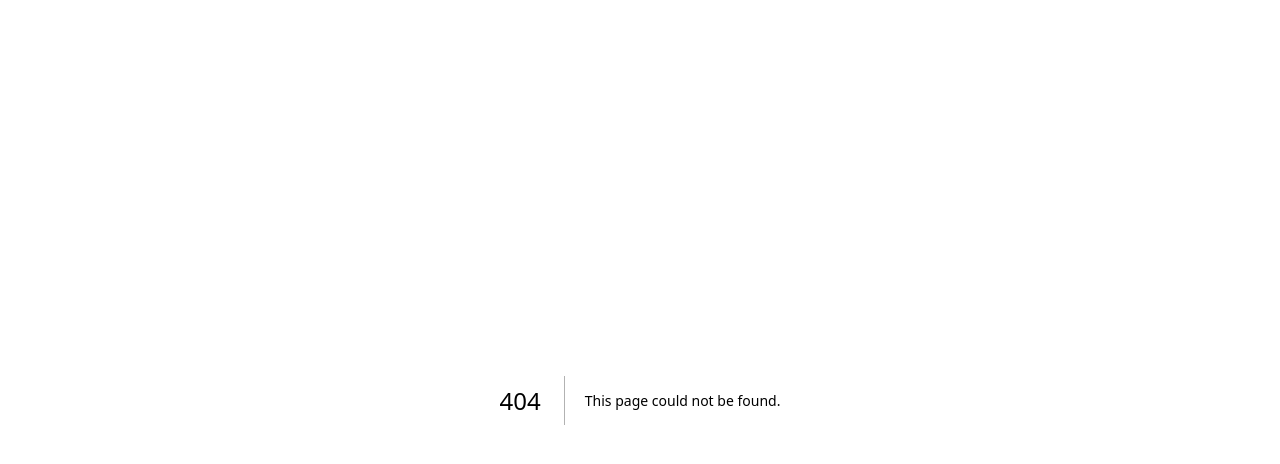
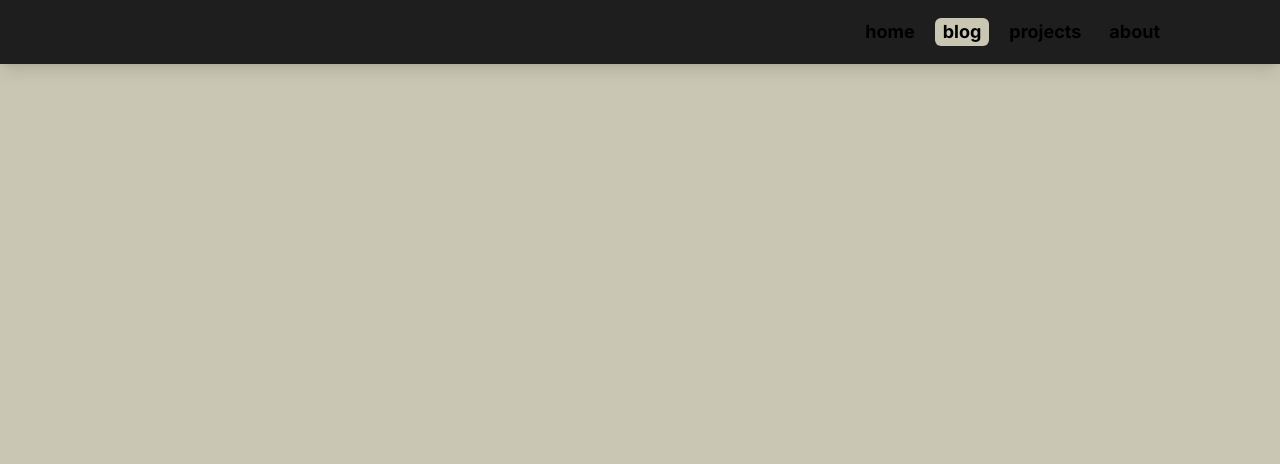
Before and after one commit to munozarturo/nerdyknacks.com, a Next.js app: page /blog in a window 1280 px wide. Before the commit this address had no page. Shown: the top 464 px of the page. Built offline with nearby package versions, Linux system fonts and the light colour scheme.

Commit message:
[ui] added skeleton

```diff
--- a/next.config.js
+++ b/next.config.js
@@ -1,4 +1,14 @@
 /** @type {import('next').NextConfig} */
-const nextConfig = {}
+const nextConfig = {
+    async redirects() {
+        return [
+            {
+                source: "/",
+                destination: "/home",
+                permanent: true,
+            },
+        ];
+    },
+}
 
 module.exports = nextConfig
--- /dev/null
+++ b/src/app/about/page.tsx
@@ -0,0 +1,3 @@
+export default function About() {
+    return <main className=""></main>;
+}
--- /dev/null
+++ b/src/app/blog/page.tsx
@@ -0,0 +1,3 @@
+export default function Blog() {
+    return <main className=""></main>;
+}
--- /dev/null
+++ b/src/app/home/page.tsx
@@ -0,0 +1,3 @@
+export default function Home() {
+    return <main className=""></main>;
+}
--- a/src/app/layout.tsx
+++ b/src/app/layout.tsx
@@ -1,7 +1,9 @@
 import "./globals.css";
 
+import Footer from "@/components/footer";
 import { Inter } from "next/font/google";
 import type { Metadata } from "next";
+import Navbar from "@/components/navbar";
 
 const inter = Inter({ subsets: ["latin"] });
 
@@ -14,7 +16,11 @@ export default function RootLayout({
 }) {
     return (
         <html lang="en">
-            <body className={inter.className}>{children}</body>
+            <body className={`w-screen ${inter.className} bg-primary`}>
+                <Navbar className="bg-secondary" />
+                {children}
+                {/* <Footer /> */}
+            </body>
         </html>
     );
 }
--- /dev/null
+++ b/src/app/projects/page.tsx
@@ -0,0 +1,3 @@
+export default function Projects() {
+    return <main className=""></main>;
+}
--- /dev/null
+++ b/src/components/footer.tsx
@@ -0,0 +1,12 @@
+import React, { HTMLAttributes } from "react";
+
+import Image from "next/image";
+
+const Footer = React.forwardRef<HTMLDivElement, HTMLAttributes<HTMLDivElement>>(
+    ({ ...props }, ref) => {
+        return <nav className="w-full h-16 shadow-lg"></nav>;
+    }
+);
+Footer.displayName = "Footer";
+
+export default Footer;
--- /dev/null
+++ b/src/components/navbar.tsx
@@ -0,0 +1,86 @@
+"use client";
+
+import React, { HTMLAttributes } from "react";
+
+import Image from "next/image";
+import Link from "next/link";
+import { cn } from "@/lib/utils";
+import { usePathname } from "next/navigation";
+
+interface NavigationLinkProps extends HTMLAttributes<HTMLAnchorElement> {
+    href: string;
+    activeOnSubpath?: boolean;
+}
+
+const NavigationLink = React.forwardRef<HTMLAnchorElement, NavigationLinkProps>(
+    ({ className, href, activeOnSubpath = false, children, ...props }, ref) => {
+        const pathname = usePathname();
+
+        const isActive = (): boolean => {
+            if (activeOnSubpath) {
+                return pathname.startsWith(href);
+            }
+            return pathname === href;
+        };
+
+        const getStyleClasses = (isActive: boolean): string => {
+            const primaryColor = isActive ? "secondary" : "primary";
+            const secondaryColor = isActive ? "primary" : "secondary";
+            return `text-lg font-bold rounded-md px-2 text-${primaryColor} bg-${secondaryColor} hover:bg-${primaryColor} hover:text-${secondaryColor}`;
+        };
+
+        return (
+            <Link
+                className={cn(getStyleClasses(isActive()), className)}
+                href={href}
+                ref={ref}
+                {...props}
+            >
+                {children}
+            </Link>
+        );
+    }
+);
+
+NavigationLink.displayName = "NavigationLink";
+
+const Navbar = React.forwardRef<HTMLDivElement, HTMLAttributes<HTMLDivElement>>(
+    ({ className, ...props }, ref) => {
+        return (
+            <nav
+                className={cn(
+                    "w-full h-16 flex flex-row items-center px-28 shadow-lg",
+                    className
+                )}
+                {...props}
+                ref={ref}
+            >
+                <div className="w-fit h-full">
+                    <Link href="/home">
+                        {/* <Image
+                        src={}
+                        width={}
+                        height={}
+                        alt="nerdyknacks.com logo"
+                    /> */}
+                    </Link>
+                </div>
+                <ul className="w-full h-full flex flex-row justify-end">
+                    <li className="w-fit h-full flex flex-row items-center gap-3">
+                        <NavigationLink href="/home">home</NavigationLink>
+                        <NavigationLink href="/blog" activeOnSubpath>
+                            blog
+                        </NavigationLink>
+                        <NavigationLink href="/projects" activeOnSubpath>
+                            projects
+                        </NavigationLink>
+                        <NavigationLink href="/about">about</NavigationLink>
+                    </li>
+                </ul>
+            </nav>
+        );
+    }
+);
+Navbar.displayName = "Navbar";
+
+export default Navbar;
--- /dev/null
+++ b/src/lib/utils.tsx
@@ -0,0 +1,8 @@
+import { clsx, type ClassValue } from "clsx";
+import { twMerge } from "tailwind-merge";
+
+function cn(...inputs: ClassValue[]) {
+    return twMerge(clsx(inputs));
+}
+
+export { cn };
--- a/tsconfig.json
+++ b/tsconfig.json
@@ -19,7 +19,7 @@
       }
     ],
     "paths": {
-      "@/*": ["./src/*"]
+      "@/*": ["./src/*", "./src/components/*"]
     }
   },
   "include": ["next-env.d.ts", "**/*.ts", "**/*.tsx", ".next/types/**/*.ts"],
```
Also changed, not shown: package.json (+6 -4 lines), 1 other file (tests, documents, lock files or other folders).
